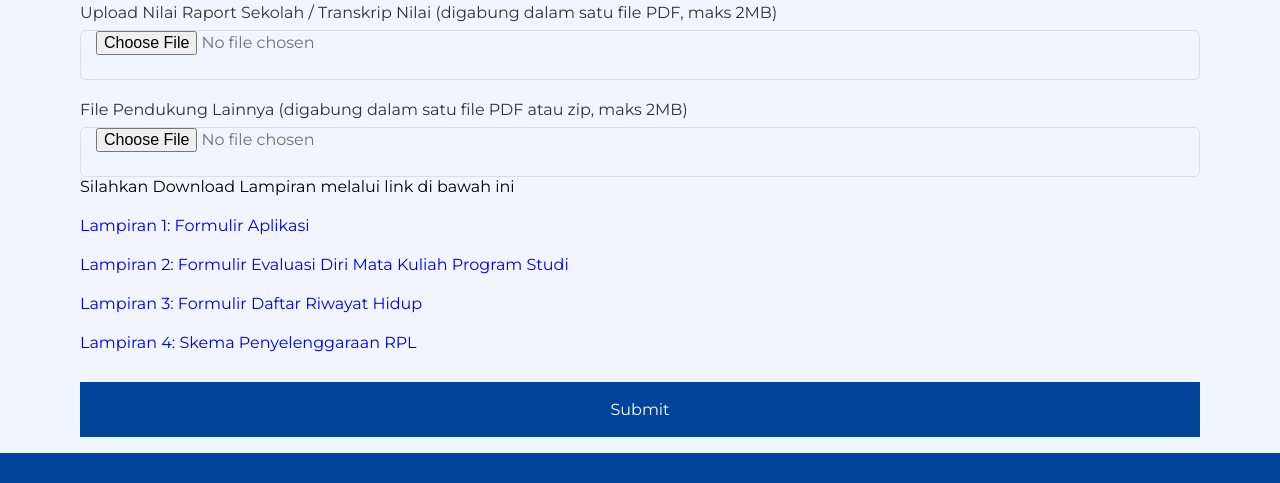
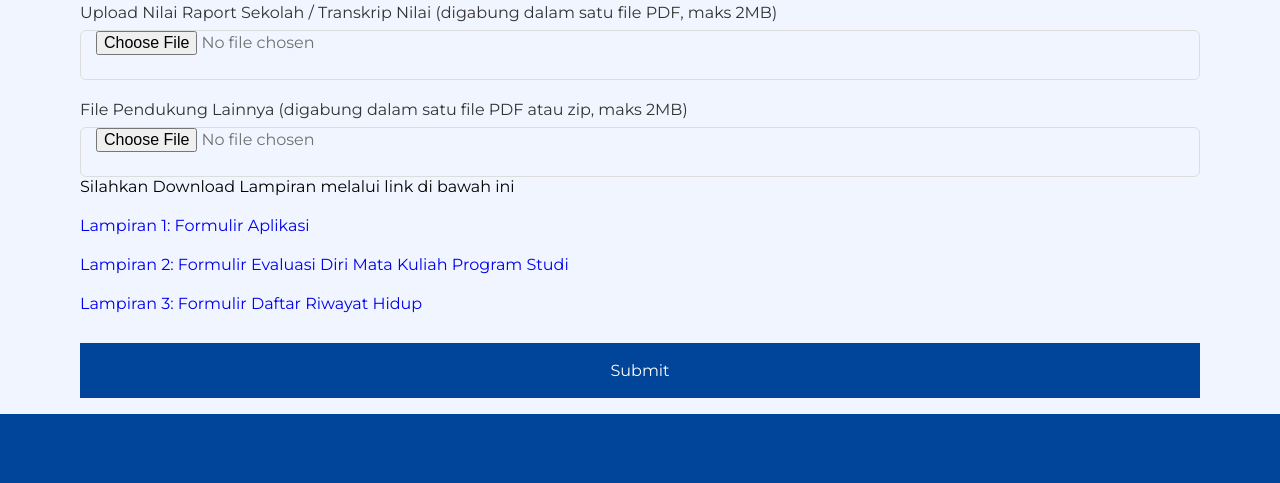
Before and after one commit to alfarabygit/web-rpl-usti, a plain HTML site: page pendaftaran.html in a window 1280 px wide. Shown: the part 2664-3147 px from the top of the page. Drawn offline with nearby package versions, Linux system fonts and the light colour scheme; some packages are replaced by stand-ins of ours; a script that the page names is missing.

Commit message:
refactor code

```diff
--- a/pendaftaran.html
+++ b/pendaftaran.html
@@ -17,8 +17,8 @@
     <link rel="stylesheet" href="assets/css/swiper-bundle.min.css" />
 
     <!--=============== CSS ===============-->
+    <link rel="stylesheet" href="assets/css/styles.css" />
     <!-- <link href="https://cdn.jsdelivr.net/npm/bootstrap@5.3.3/dist/css/bootstrap.min.css" rel="stylesheet" /> -->
-    <link rel="stylesheet" href="assets/css/styles.css" />
 
     <!--=============== SWEETALERT2 ===============-->
 
@@ -315,9 +315,6 @@
             <div class="input-box">
               <a href="https://tinyurl.com/pyk783mc" target="_blank" rel="noopener">Lampiran 3: Formulir Daftar Riwayat Hidup</a>
             </div>
-            <div class="input-box">
-              <a href="https://tinyurl.com/bdcta4es" target="_blank" rel="noopener">Lampiran 4: Skema Penyelenggaraan RPL</a>
-            </div>
             <button type="submit">Submit</button>
           </form>
         </div>
```
